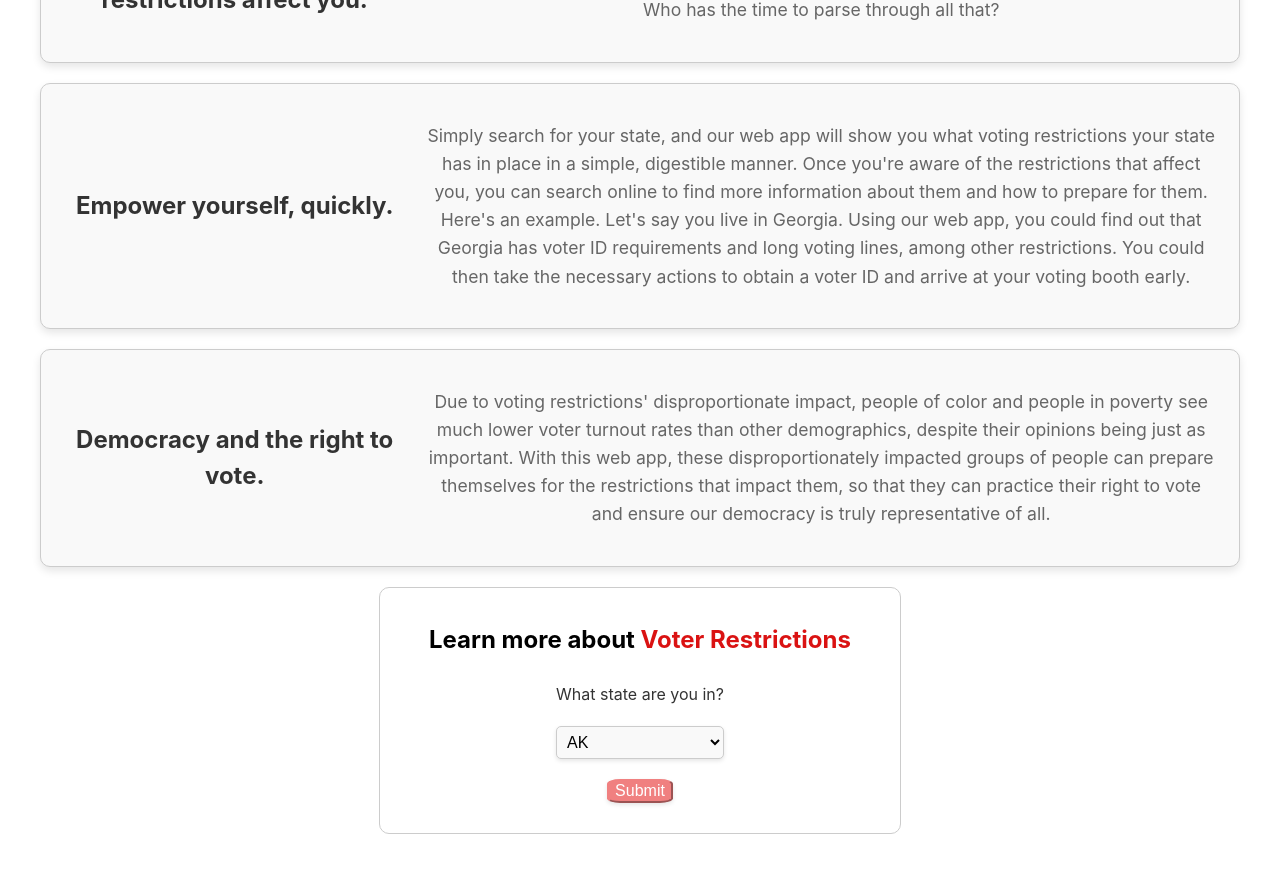
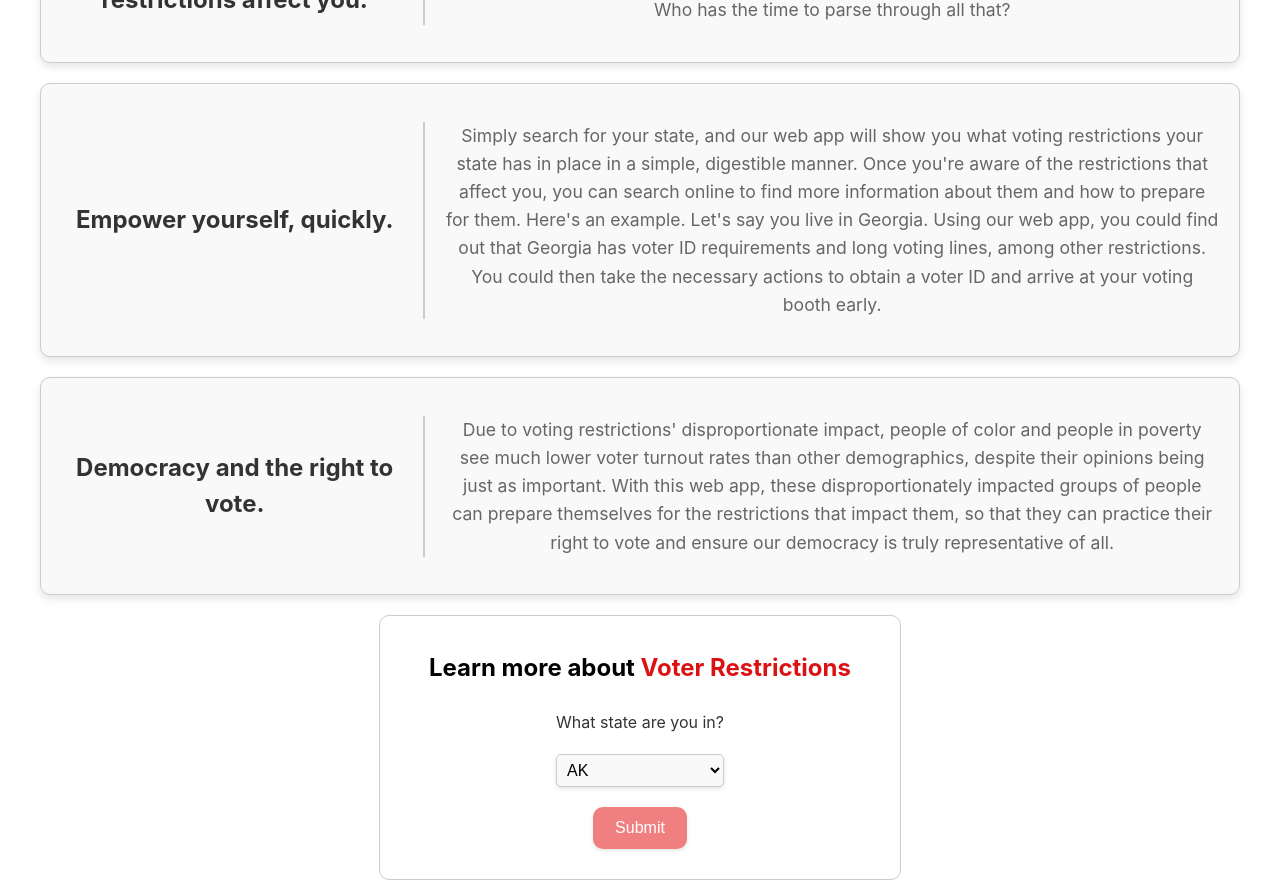
Before and after one commit to SaketR3/Voting-Restrictions-Guide, a React (Vite) app in the folder client/: page / in a window 1280 px wide. Shown: the part 900-1780 px from the top of the page. Before the commit the page ends 1734 px from the top, so only its background shows below. Built offline with nearby package versions, Linux system fonts and the light colour scheme.

Commit message:
Update submit button, add vertical line to infoSection

```diff
--- a/client/src/App.css
+++ b/client/src/App.css
@@ -92,20 +92,26 @@
 }
 
 .state-search-button {
+  padding: 10px 20px;
   height: 100%;
   max-height: 100%;
   cursor: pointer;
   background-color: lightcoral;
-    border-color: lightcoral;
+  border: 2px solid lightcoral;
+  border-radius: 10px;
   color: white;
   font-size: var(--font-size-select);
   box-shadow: 0 2px 4px rgba(0, 0, 0, 0.1);
-    transition: lightcoral 0.3s ease, box-shadow 0.3s ease;
-    border-radius: 20%;
+  transition: all 0.3s ease;
 
   &:hover {
-      background-color: red;
-      box-shadow: 0 4px 6px rgba(0, 0, 0, 0.15);
+    background-color: rgba(238, 102, 102, 0.934);
+    box-shadow: 0 4px 8px rgba(0, 0, 0, 0.2);
+  }
+
+  &:active {
+    transform: scale(0.95);
+    box-shadow: 0 2px 6px rgba(0, 0, 0, 0.2);
   }
 }
 
@@ -132,5 +138,6 @@
     width: 100%;
     max-width: 100%;
     box-shadow: 0 2px 4px rgba(0, 0, 0, 0.1);
+    cursor: pointer;
   }
 }
--- a/client/src/InfoSection.css
+++ b/client/src/InfoSection.css
@@ -18,6 +18,8 @@
     font-size: 1.1rem;
     color: #666;
     line-height: 1.6;
+    padding-left: 20px;
+    border-left: 2px solid var(--border-color);
 }
 
 .info-sections-wrapper {
```
Lines whose indentation alone changed are shown as unchanged.
